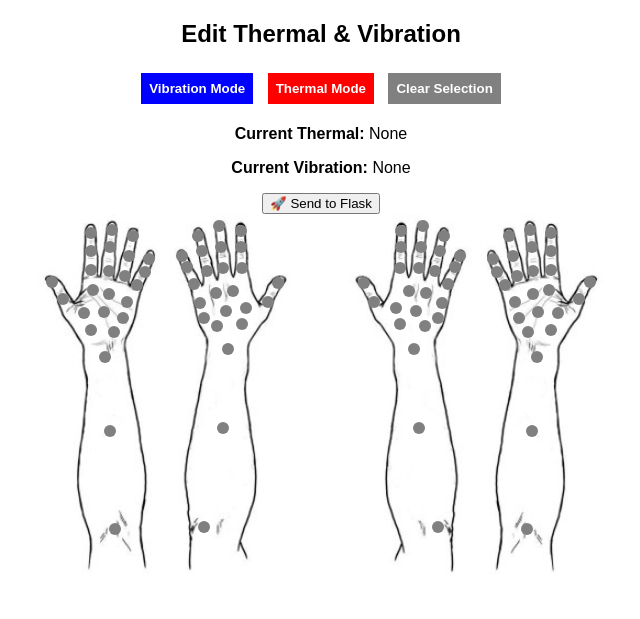
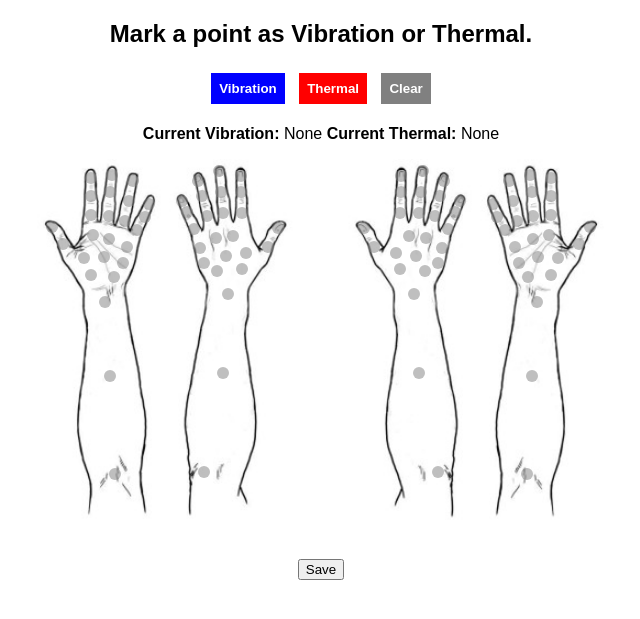
Before and after one commit to Kangsuyeon01/vib-thermal, a Flask app: page /body_point_load in a window 1280 px wide. Shown: the top 619 px of the page, without its empty margins (319-959 px from the left). Run offline with Flask 3, Linux system fonts and the light colour scheme.

Commit message:
Feat: Added body site marking feature to index.html

```diff
--- a/app.py
+++ b/app.py
@@ -4,7 +4,7 @@ app = Flask(__name__)
 
 @app.route("/")
 def home():
-    return render_template("index.html")
+    return render_template("index.html", load_content=render_template("body_point_load.html"))
 
 @app.route("/body_point_maker")
 def body_site_point_maker():
--- a/templates/body_point_load.html
+++ b/templates/body_point_load.html
@@ -3,7 +3,7 @@
 <head>
     <meta charset="UTF-8">
     <meta name="viewport" content="width=device-width, initial-scale=1.0">
-    <title>Edit Thermal & Vibration</title>
+    <title>Mark a point as Vibration or Thermal.</title>
     <style>
         body { font-family: Arial, sans-serif; text-align: center; }
         #wrapper { display: flex; justify-content: center; gap: 20px; margin-bottom: 10px; }
@@ -13,7 +13,8 @@
             width: 12px; height: 12px; border-radius: 50%;
             position: absolute; cursor: pointer;
             transform: translate(-50%, -50%);
-            background-color: grey;
+            background-color: rgba(128, 128, 128, 0.3)
+
         }
         .tooltip {
             position: absolute; display: none; background: black;
@@ -26,26 +27,26 @@
         }
         #vibrationMode { background-color: blue; }
         #thermalMode { background-color: red; }
-        #clearMode { background-color: gray; }
+        #clearMode { background-color: rgb(128, 128, 128); }
         .active { border: 3px solid yellow; }
     </style>
 </head>
 <body>
 
-<h2>Edit Thermal & Vibration</h2>
+<h2>Mark a point as Vibration or Thermal.</h2>
 
 <!-- Mode selection buttons -->
 <div class="buttons">
-    <button id="vibrationMode" onclick="setMode('vibration')">Vibration Mode</button>
-    <button id="thermalMode" onclick="setMode('thermal')">Thermal Mode</button>
-    <button id="clearMode" onclick="setMode('none')">Clear Selection</button>
+    <button id="vibrationMode" onclick="setMode('vibration')">Vibration</button>
+    <button id="thermalMode" onclick="setMode('thermal')">Thermal</button>
+    <button id="clearMode" onclick="setMode('none')">Clear</button>
 </div>
 
 <!-- Display selected Thermal & Vibration information -->
-<p><strong>Current Thermal:</strong> <span id="thermalInfo">None</span></p>
-<p><strong>Current Vibration:</strong> <span id="vibrationInfo">None</span></p>
+<p>
+<strong>Current Vibration:</strong> <span id="vibrationInfo">None</span>
+<strong>Current Thermal:</strong> <span id="thermalInfo">None</span></p>
 
-<button onclick="sendData()">🚀 Send to Flask</button>
 
 <div id="wrapper">
     <!-- Left hand -->
@@ -58,7 +59,7 @@
         <img id="rightHandImage" class="handImage" src="static/src/right_hand.jpg" alt="Right Hand">
     </div>
 </div>
-
+<button onclick="sendData()">Save</button>
 <div class="tooltip" id="tooltip"></div>
 
 <script>
@@ -132,12 +133,27 @@
         document.getElementById("thermalMode").classList.add("active");
     } else {
         document.getElementById("clearMode").classList.add("active");
+
+            //  Reset selected points
+            if (currentVibrationIndex !== null) {
+                fixedPoints[currentVibrationIndex].mode = "none";
+            }
+            if (currentThermalIndex !== null) {
+                fixedPoints[currentThermalIndex].mode = "none";
+            }
+
+            // Clear selection
+            currentVibrationIndex = null;
+            currentThermalIndex = null;
+
+            //Update UI to reflect cleared points
+            updateAllPointColors();
+            updateInfo();
         }
     }
 
+
     function applyMode(index) {
-        if (currentMode === "none") return; // Do nothing if no mode is selected
-
     let point = fixedPoints[index];
 
         if (currentMode === "thermal") {
@@ -146,17 +162,32 @@
             }
             point.mode = "thermal";
             currentThermalIndex = index;
-        } else if (currentMode === "vibration") {
+        }
+        else if (currentMode === "vibration") {
             if (currentVibrationIndex !== null) {
                 fixedPoints[currentVibrationIndex].mode = "none"; // Reset previous vibration selection
             }
             point.mode = "vibration";
             currentVibrationIndex = index;
         }
+        else if (currentMode === "none") {
+            //  Clear the previously selected points only if they exist
+            if (currentVibrationIndex !== null) {
+                fixedPoints[currentVibrationIndex].mode = "none";
+            }
+            if (currentThermalIndex !== null) {
+                fixedPoints[currentThermalIndex].mode = "none";
+            }
+
+            //  Reset indices
+            currentVibrationIndex = null;
+            currentThermalIndex = null;
+        }
 
         updateAllPointColors();
         updateInfo();
     }
+
 
     function updateAllPointColors() {
         document.querySelectorAll(".point").forEach((div) => {
@@ -171,7 +202,7 @@
         } else if (point.mode === "vibration") {
             div.style.backgroundColor = "blue";
         } else {
-            div.style.backgroundColor = "grey";
+            div.style.backgroundColor = "rgba(128, 128, 128, 0.5)";
         }
     }
 
--- a/templates/index.html
+++ b/templates/index.html
@@ -24,6 +24,7 @@
   <div id="app"></div>
   <!-- <script src="http://localhost:8080/webpack-dev-server.js"></script> -->
 	<script src="static/bundle.js"></script>
+	{% include 'body_point_load.html' %}
 
 
 
```
Also changed, not shown: templates/body_point_maker.html (+5 -6 lines). Lines whose indentation alone changed are shown as unchanged.
